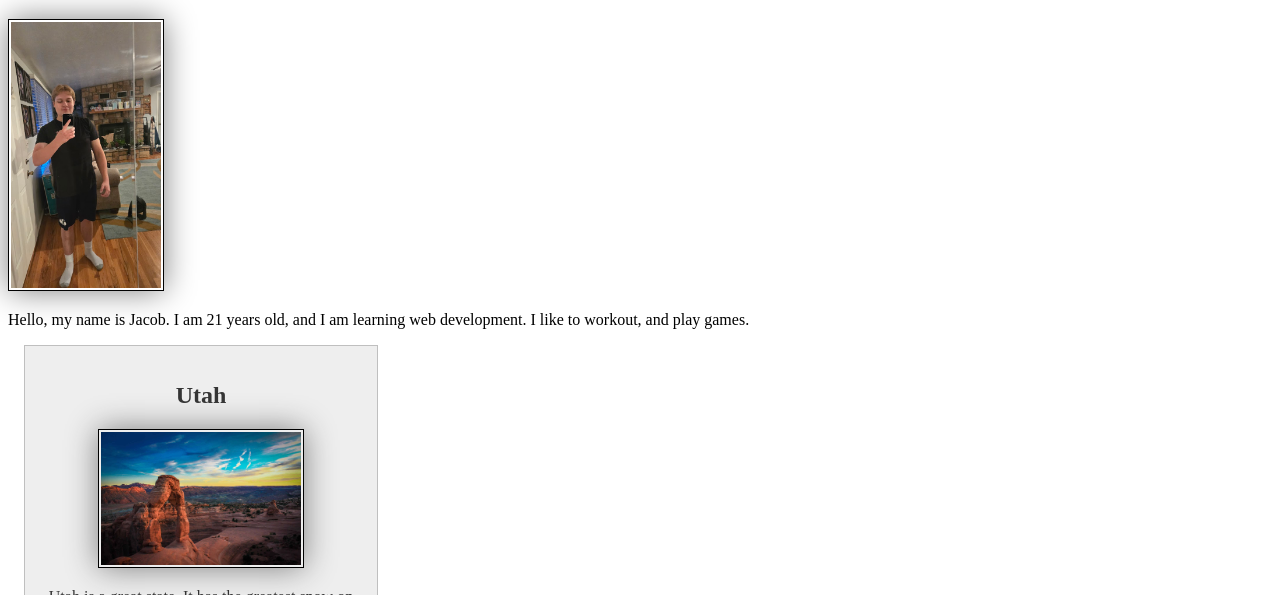
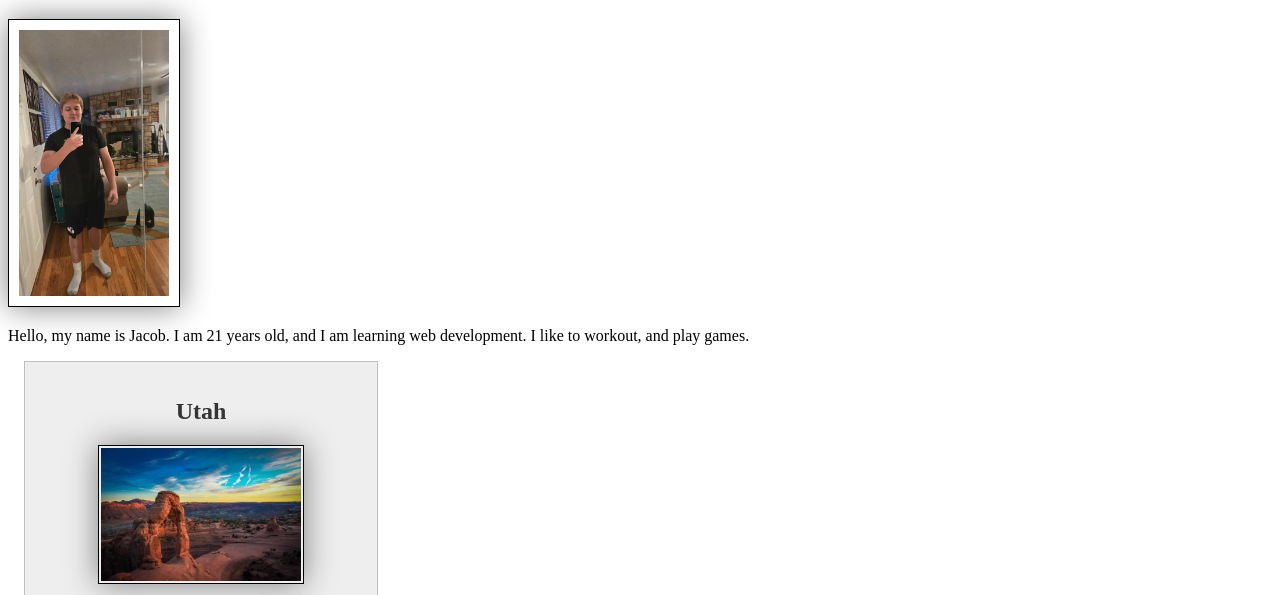
Before and after one commit to 22jmiller2/wdd130, a plain HTML site: page index.html in a window 1280 px wide. Shown: the part 205-800 px from the top of the page. Drawn offline with Linux system fonts and the light colour scheme.

Commit message:
updating index page week 2

```diff
--- a/styles/styles.css
+++ b/styles/styles.css
@@ -43,6 +43,9 @@ aside img {
 main img {
     width: 150px;
     height: auto;
+    padding: 10px;
+    border: 1px solid black;
+    box-shadow: #333;
 }
 
 p {
```
